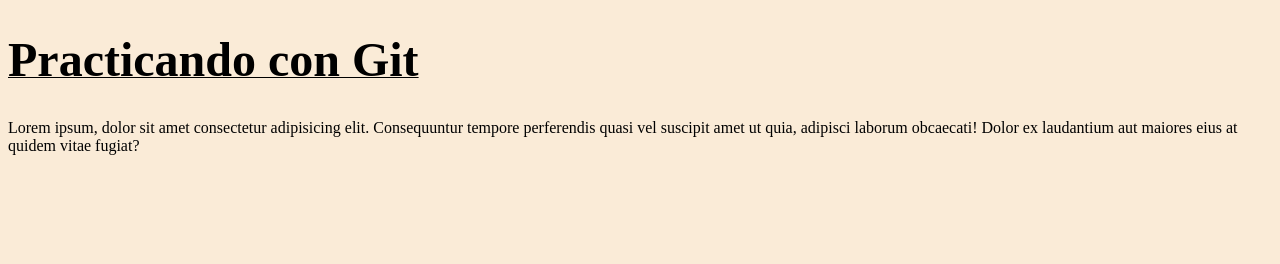
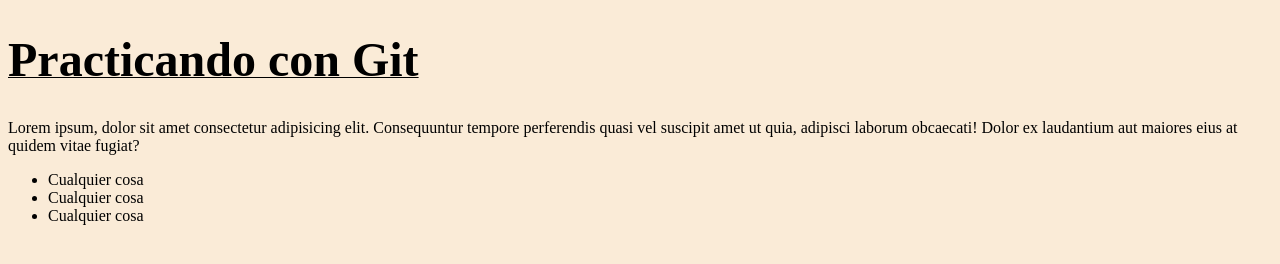
Before and after one commit to DiazJeremias/practica-git, a plain HTML site: page index.html in a window 1280 px wide. Drawn offline with Linux system fonts and the light colour scheme.

Commit message:
Agregada lista de tareas

```diff
--- a/index.html
+++ b/index.html
@@ -11,6 +11,11 @@
 <h1>Practicando con Git</h1>
 <p>Lorem ipsum, dolor sit amet consectetur adipisicing elit. Consequuntur tempore perferendis quasi vel suscipit amet ut
      quia, adipisci laborum obcaecati! Dolor ex laudantium aut maiores eius at quidem vitae fugiat?</p>
+<ul>
+     <li>Cualquier cosa</li>
+     <li>Cualquier cosa</li>
+     <li>Cualquier cosa</li>
+</ul>
 
 <body>
 
```
